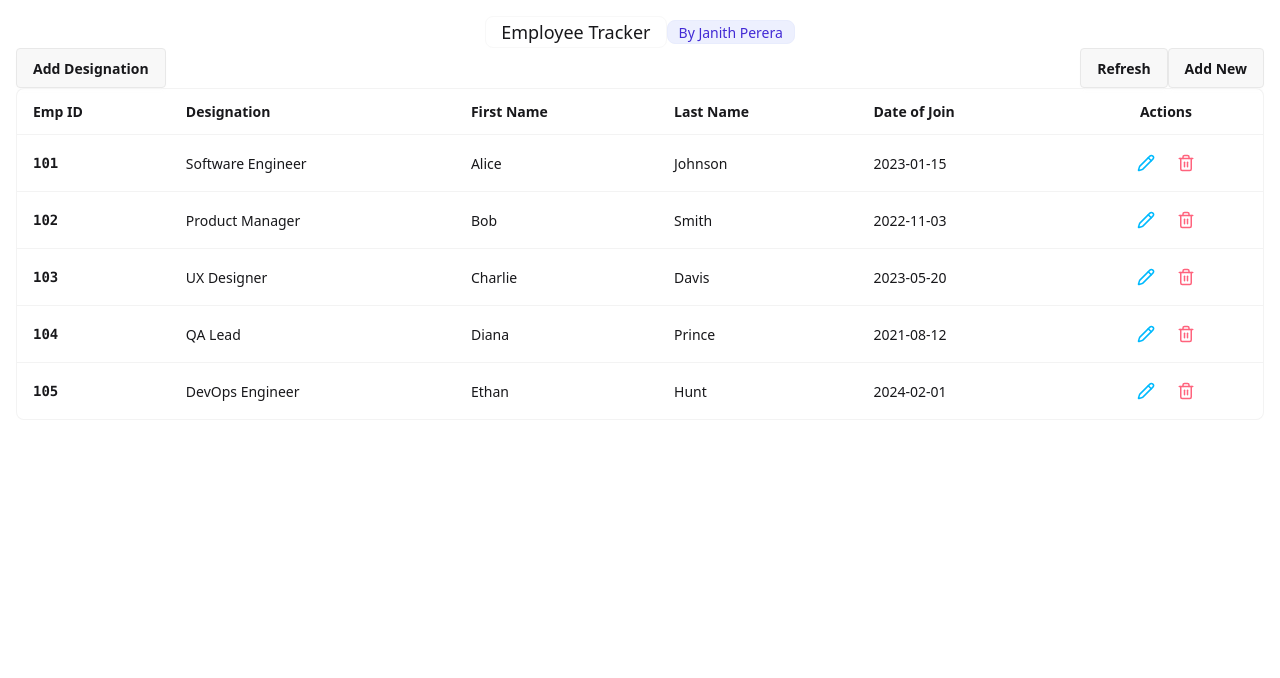
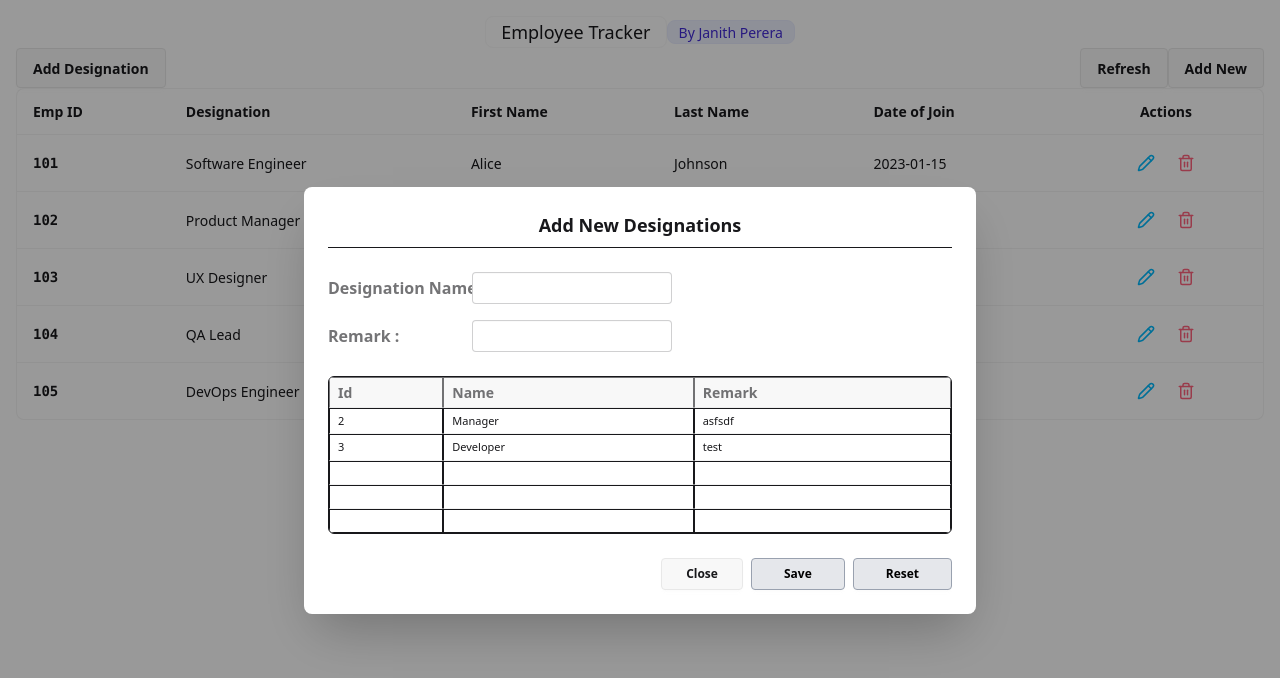
Before and after one commit to JanithPer/employee-app-test, a React (Vite) app in the folder frontend/: page / in a window 1280 px wide. Both pictures are taken after a click on the button "Add Designation". Shown: the top 678 px of the page. Built offline with nearby package versions, Linux system fonts and the light colour scheme.

Commit message:
ui updates: modals, refresh btn

```diff
--- a/frontend/src/App.jsx
+++ b/frontend/src/App.jsx
@@ -1,9 +1,11 @@
 import { useState } from 'react'
 import EmployeeTable from './components/EmployeeTable'
 import AddEmployeeModal from './components/AddEmployeeModal';
+import AddDesignationModal from './components/AddDesignationModal';
 
 function App() {
   const [isAddModalOpen, setIsAddModalOpen] = useState(false);
+  const [isDesignationModalOpen, setIsDesignationModalOpen] = useState(false);
 
   return (
     <div className='m-4'>
@@ -15,9 +17,19 @@ function App() {
       </div>
 
       <div className='flex justify-between'>
-        <button className="btn">Add Designation</button>
+        <button
+          className="btn"
+          onClick={() => {setIsDesignationModalOpen(true)}}
+        >
+          Add Designation
+        </button>
         <div>
-          <button className="btn">Refresh</button>
+          <button
+            className="btn"
+            onClick={() => window.location.reload()}
+          >
+            Refresh
+          </button>
           <button
           className="btn"
           onClick={() => {setIsAddModalOpen(true)}}
@@ -34,6 +46,10 @@ function App() {
             isOpen={isAddModalOpen}
             onClose={() => setIsAddModalOpen(false)}
           />
+          <AddDesignationModal
+            isOpen={isDesignationModalOpen}
+            onClose={() => setIsDesignationModalOpen(false)}
+          />
     </div>
   )
 }
--- /dev/null
+++ b/frontend/src/components/AddDesignationModal.jsx
@@ -0,0 +1,77 @@
+import React from 'react';
+
+const AddDesignationModal = ({ isOpen, onClose }) => {
+  if (!isOpen) return null;
+
+  // Mock data for the internal table
+  const designations = [
+    { id: 2, name: "Manager", remark: "asfsdf" },
+    { id: 3, name: "Developer", remark: "test" },
+  ];
+
+  return (
+    <div className="modal modal-open">
+      <div className="modal-box max-w-2xl">
+        <h3 className="font-bold text-lg mb-6 border-b pb-2 text-center">Add New Designations</h3>
+
+        <form className="space-y-4 mb-6">
+          {/* Designation Name Input */}
+          <div className="form-control">
+            <label className="label cursor-pointer justify-start gap-4">
+              <span className="label-text w-32 font-semibold">Designation Name :</span>
+              <input type="text" className="input input-bordered flex-1 input-sm" />
+            </label>
+          </div>
+
+          {/* Remark Input */}
+          <div className="form-control">
+            <label className="label cursor-pointer justify-start gap-4">
+              <span className="label-text w-32 font-semibold">Remark :</span>
+              <input type="text" className="input input-bordered flex-1 input-sm" />
+            </label>
+          </div>
+        </form>
+
+        {/* Internal Table Area */}
+        <div className="border rounded-md overflow-hidden bg-base-200/50 mb-6">
+          <table className="table table-xs w-full bg-white">
+            <thead className="bg-base-200">
+              <tr>
+                <th className="border">Id</th>
+                <th className="border">Name</th>
+                <th className="border">Remark</th>
+              </tr>
+            </thead>
+            <tbody>
+              {designations.map((item) => (
+                <tr key={item.id}>
+                  <td className="border">{item.id}</td>
+                  <td className="border">{item.name}</td>
+                  <td className="border">{item.remark}</td>
+                </tr>
+              ))}
+              {/* Empty rows to mimic the UI screenshot */}
+              {[...Array(3)].map((_, i) => (
+                <tr key={`empty-${i}`} className="h-6">
+                  <td className="border"></td>
+                  <td className="border"></td>
+                  <td className="border"></td>
+                </tr>
+              ))}
+            </tbody>
+          </table>
+        </div>
+
+        {/* Action Buttons */}
+        <div className="modal-action justify-end gap-2">
+          <button className="btn btn-sm px-6" onClick={onClose}>Close</button>
+          <button className="btn btn-sm px-8 bg-gray-200 hover:bg-gray-300 text-black border-gray-400">Save</button>
+          <button className="btn btn-sm px-8 bg-gray-200 hover:bg-gray-300 text-black border-gray-400">Reset</button>
+        </div>
+      </div>
+      <div className="modal-backdrop" onClick={onClose}></div>
+    </div>
+  );
+};
+
+export default AddDesignationModal;
```
